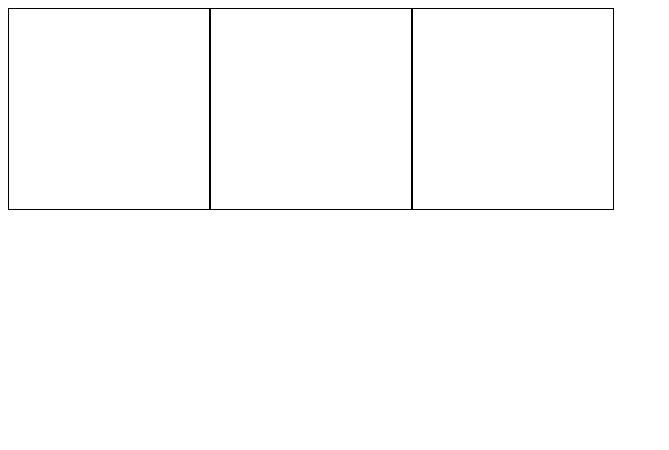
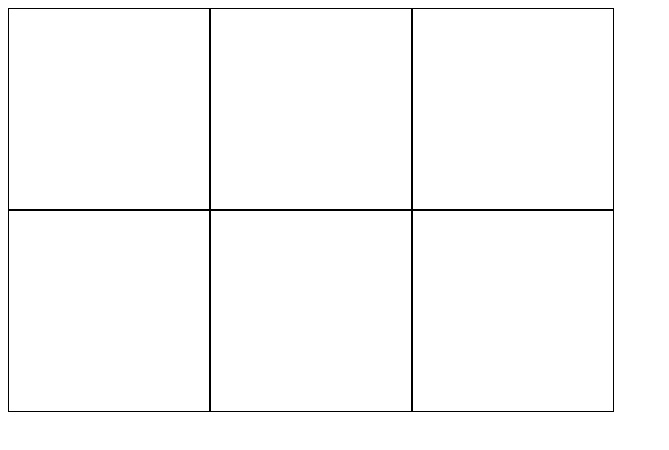
Before and after one commit to Macio1992/ProgrammingJS2019, a plain HTML site: page game/index.html in a window 1280 px wide. Shown: the whole page, without its empty margins (0-669 px from the left). Drawn offline with Linux system fonts and the light colour scheme.

Commit message:
game1: Done

```diff
--- a/game/index.html
+++ b/game/index.html
@@ -10,9 +10,16 @@
 
 <body>
   <div class="game">
-    <div class="cell" onclick="clickCell('cell_1', 1)" id="cell_1"></div>
-    <div class="cell" onclick="clickCell('cell_2', 2)" id="cell_2"></div>
-    <div class="cell" onclick="clickCell('cell_3', 3)" id="cell_3"></div>
+    <div class="row">
+      <div class="cell" onclick="clickCell('cell_1', 1)" id="cell_1"></div>
+      <div class="cell" onclick="clickCell('cell_2', 2)" id="cell_2"></div>
+      <div class="cell" onclick="clickCell('cell_3', 3)" id="cell_3"></div>
+    </div>
+    <div class="row">
+      <div class="cell" onclick="clickCell('cell_4', 4)" id="cell_4"></div>
+      <div class="cell" onclick="clickCell('cell_5', 5)" id="cell_5"></div>
+      <div class="cell" onclick="clickCell('cell_6', 6)" id="cell_6"></div>
+    </div>
   </div>
   <script src="script.js"></script>
 </body>
--- a/game/style.css
+++ b/game/style.css
@@ -4,7 +4,7 @@
     border: 1px solid black;
 }
 
-.game {
+.row {
     display: flex;
 }
 
```
